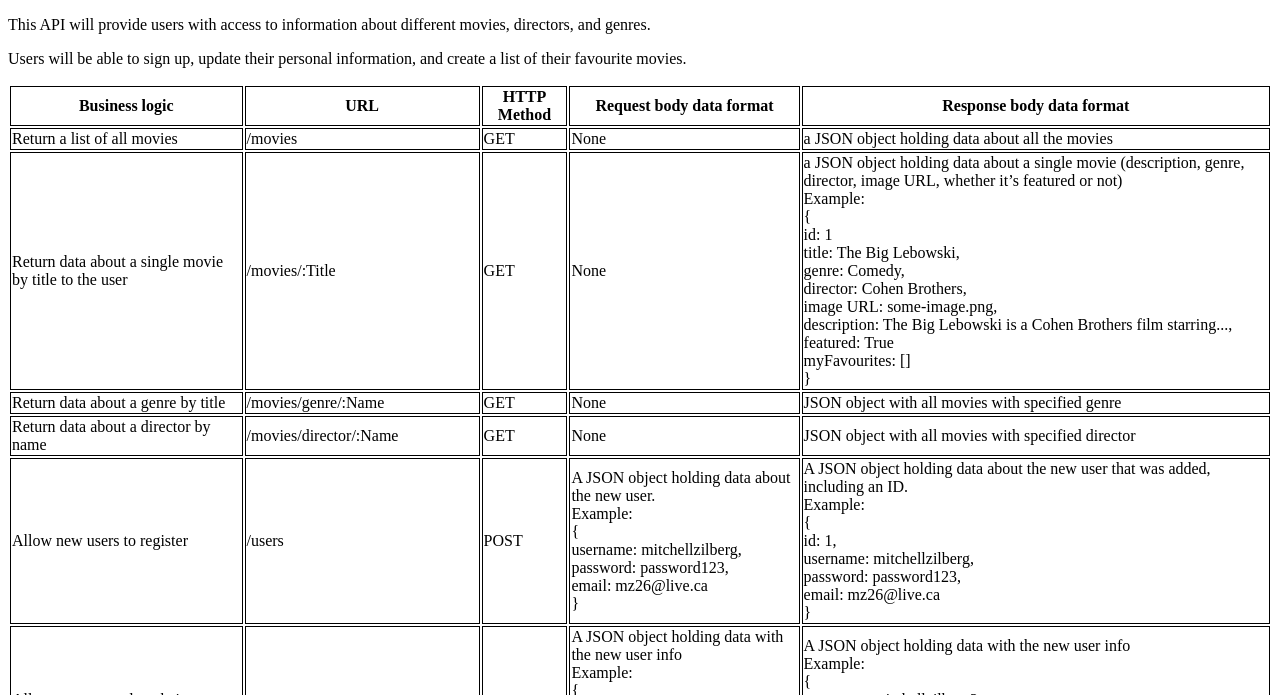
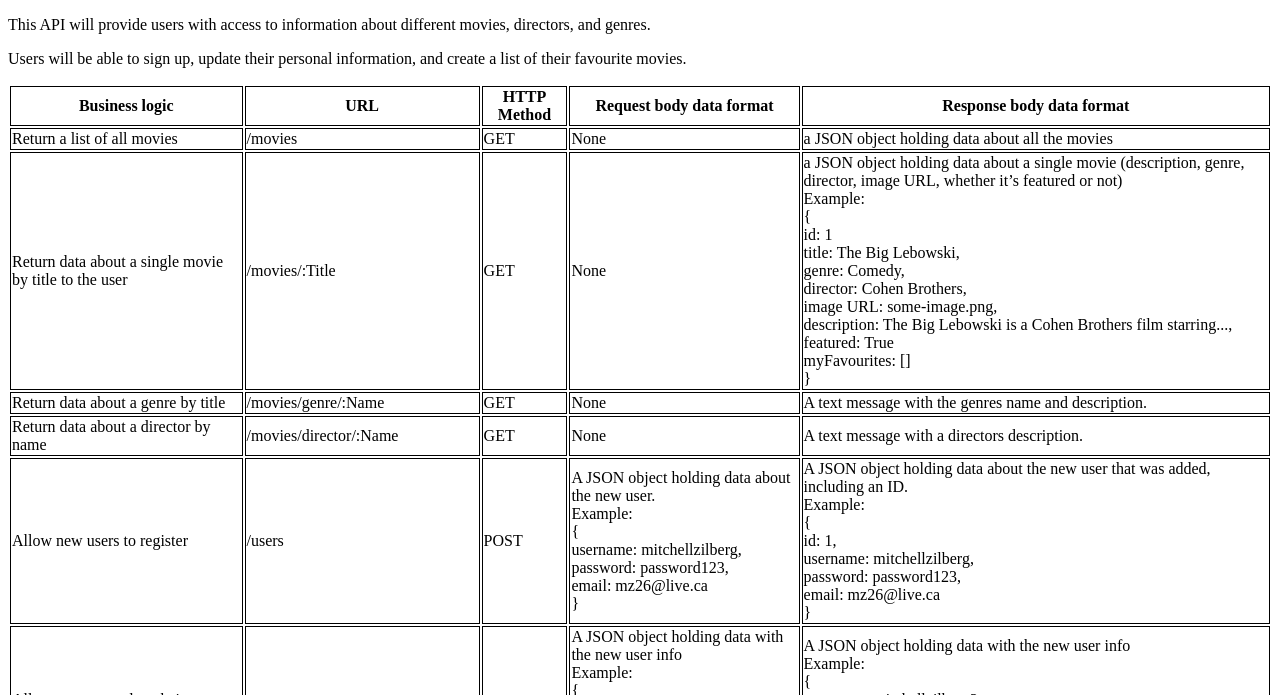
Before and after one commit to warpedpuppy/mz-movie-backend, a website: page public/documentation.html in a window 1280 px wide. Shown: the part 105-800 px from the top of the page. Drawn offline with Linux system fonts and the light colour scheme.

Commit message:
Changed documentation

```diff
--- a/index.js
+++ b/index.js
@@ -4,8 +4,6 @@ const Models = require("./models.js");
 
 const Movies = Models.Movie;
 const Users = Models.User;
-const Genres = Models.Movie.Genre;
-const Directors = Models.Movie.Director;
 
 mongoose.connect("mongodb://localhost:27017/myFlixDB", {
   useNewUrlParser: true,
--- a/public/documentation.html
+++ b/public/documentation.html
@@ -72,14 +72,14 @@ a list of their favourite movies.-->
           <td>/movies/genre/:Name</td>
           <td>GET</td>
           <td>None</td>
-          <td>JSON object with all movies with specified genre</td>
+          <td>A text message with the genres name and description.</td>
         </tr>
         <tr>
           <td>Return data about a director by name</td>
           <td>/movies/director/:Name</td>
           <td>GET</td>
           <td>None</td>
-          <td>JSON object with all movies with specified director</td>
+          <td>A text message with a directors description.</td>
         </tr>
         <tr>
           <td>Allow new users to register</td>
```
